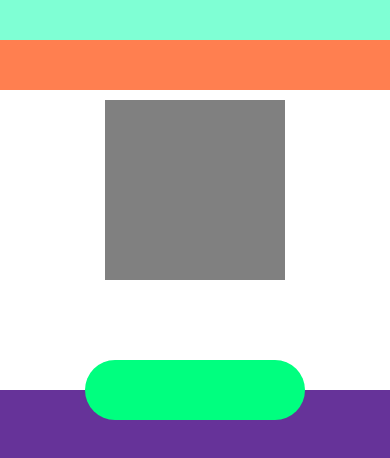
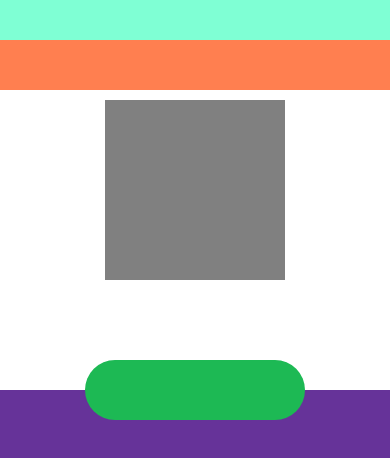
Before and after one commit to CrowdLinker/SpotifyScroll, a React Native app: screen / in a window 390 px wide. Shown: the top 458 px of the page. Built offline with nearby package versions, Linux system fonts and the light colour scheme.

Commit message:
step 5: shuffle button interpolations

```diff
--- a/App.js
+++ b/App.js
@@ -16,6 +16,20 @@ function PlaylistProfile() {
       outputRange: [0, -SEARCH_PLAYLISTS_HEIGHT],
       // we also want it to shift down when the user pulls down, so we clamp the above range with 'extrapolateRight'
       // using just 'extrapolate' would clamp the scroll value in both directions
+      extrapolateRight: 'clamp',
+    }),
+  );
+
+  const PLAYLIST_ITEMS_OFFSET = PLAYLIST_HERO_HEIGHT + SEARCH_PLAYLISTS_HEIGHT;
+
+  const clampShuffleButton = Animated.add(
+    // make the button maintain its position during scroll - i.e the center of the window
+    scrollY.current,
+    // if we havent scrolled past the hero section, have the shuffle button move up with the scrollview
+    scrollY.current.interpolate({
+      inputRange: [0, PLAYLIST_ITEMS_OFFSET - SHUFFLE_PLAY_BUTTON_OFFSET],
+      outputRange: [0, -PLAYLIST_ITEMS_OFFSET + SHUFFLE_PLAY_BUTTON_OFFSET],
+      // after reaching the ~300 points translation, maintain the position at the top
       extrapolateRight: 'clamp',
     }),
   );
@@ -42,7 +56,9 @@ function PlaylistProfile() {
         </TranslationContainer>
 
         <PlaylistItems>
-          <ShufflePlayButton />
+          <TranslationContainer translateY={clampShuffleButton}>
+            <ShufflePlayButton />
+          </TranslationContainer>
         </PlaylistItems>
       </Animated.ScrollView>
     </SafeAreaView>
@@ -127,7 +143,7 @@ function ShufflePlayButton({children}: any) {
         height: SHUFFLE_PLAY_BUTTON_HEIGHT,
         width: 220,
         borderRadius: 30,
-        backgroundColor: 'springgreen',
+        backgroundColor: '#1DB954',
       }}>
       {children}
     </TouchableOpacity>
```
